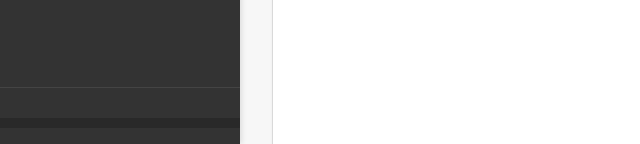
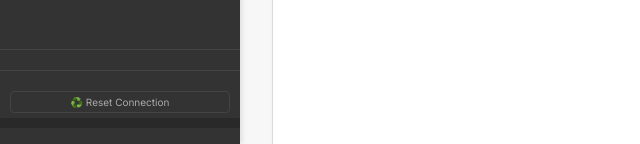
Before and after one commit to ASHARISH1805/interactive-dashboard-supplychain, a website: page embedded_analytics/index.html in a window 1280 px wide. Shown: the part 656-800 px from the top of the page, 0-640 px from the left. Drawn offline with nearby package versions, Linux system fonts and the light colour scheme; a script that the page names is missing.

Commit message:
fix: Update Server Proxy Config and Add Reset Button

```diff
--- a/embedded_analytics/index.html
+++ b/embedded_analytics/index.html
@@ -47,11 +47,18 @@
                 </div>
             </nav>
             <div class="sidebar-footer">
-                <!-- DEBUG LOG RESTORED -->
-                <div id="ui-log"
-                    style="font-family:monospace; font-size:10px; color:#aaa; margin-top:10px; max-height:150px; overflow-y:auto; word-break:break-all; padding:5px; background:rgba(0,0,0,0.2);">
+                <div class="sidebar-footer">
+                    <div style="padding:0 10px; margin-bottom:5px;">
+                        <button onclick="sessionStorage.clear(); window.location.reload();"
+                            style="width:100%; background:#333; color:#aaa; border:1px solid #444; padding:4px; font-size:10px; cursor:pointer; border-radius:4px;">
+                            ♻️ Reset Connection
+                        </button>
+                    </div>
+                    <!-- DEBUG LOG RESTORED -->
+                    <div id="ui-log"
+                        style="font-family:monospace; font-size:10px; color:#aaa; margin-top:5px; max-height:150px; overflow-y:auto; word-break:break-all; padding:5px; background:rgba(0,0,0,0.2);">
+                    </div>
                 </div>
-            </div>
         </aside>
 
         <!-- MAIN CONTENT -->
--- a/server.js
+++ b/server.js
@@ -215,13 +215,11 @@ server.on('upgrade', (req, socket, head) => {
             headers['Sec-WebSocket-Protocol'] = req.headers['sec-websocket-protocol'];
         }
 
-        // INJECT HEADERS (Auth + Integration ID)
+        // INJECT HEADERS (Auth Only)
         if (accessToken) {
             headers['Authorization'] = `Bearer ${accessToken}`;
         }
-        if (clientId) {
-            headers['Qlik-Web-Integration-Id'] = clientId; // Attempting to use ClientID as Web Integration ID
-        }
+        // Removed Qlik-Web-Integration-Id as it may conflict with OAuth Client ID
 
         // Clean Path: Remove query params entirely to avoid conflicts
         // We only need the /app/{id} part.
```
